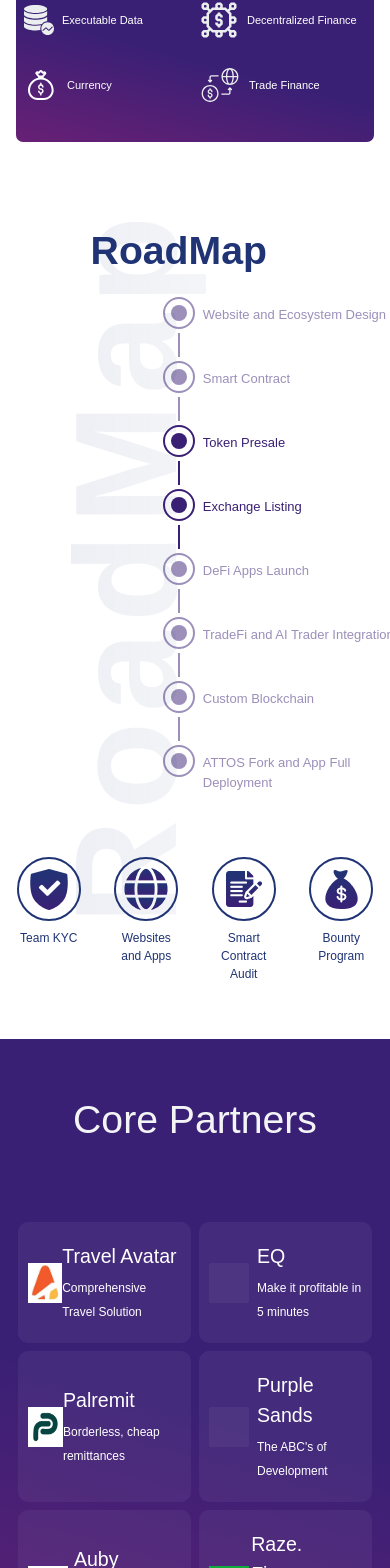
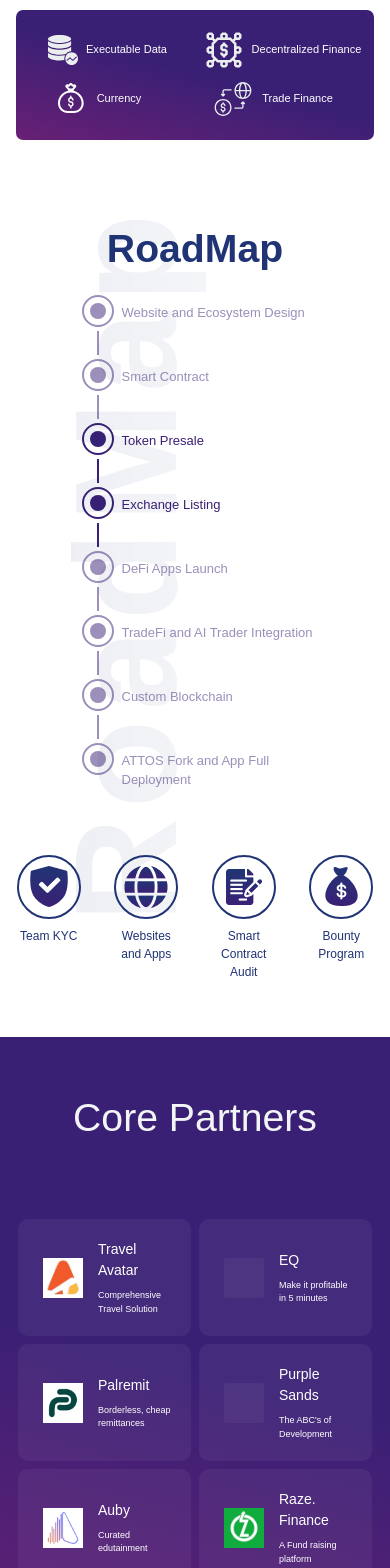
Before and after one commit to Goodness815/adashe, a React (Create React App) app: page / in a window 390 px wide. Shown: the part 1639-3207 px from the top of the page. Built offline with nearby package versions, Linux system fonts and the light colour scheme.

Commit message:
updated darkmode color

```diff
--- a/src/components/Contact.js
+++ b/src/components/Contact.js
@@ -51,7 +51,7 @@ const ContactUs = () => {
           />
         </div>
 
-        <div class="mb-4">
+        <div className="mb-4">
 
           <textarea
             id="message"
@@ -59,7 +59,7 @@ const ContactUs = () => {
             value={formData.message}
             onChange={handleInputChange}
             rows="4"
-            class="w-full px-4 py-2 kaydinput rounded-lg placeholder:text-dark-200"
+            className="w-full px-4 py-2 kaydinput rounded-lg placeholder:text-dark-200"
             placeholder="Message"
             required
           ></textarea>
@@ -67,7 +67,7 @@ const ContactUs = () => {
 
         <button
           type="submit"
-          class="bg-[#3A207500] border-2 border-[#3A2075] text-[#3A2075] font-medium py-2 px-4 rounded-lg transition duration-300 ease-in-out"
+          className="bg-[#3A207500] border-2 border-[#3A2075] text-[#3A2075] font-medium py-2 px-4 rounded-lg transition duration-300 ease-in-out"
         >
           Send Message
         </button>
--- a/src/components/FeatureComponent.js
+++ b/src/components/FeatureComponent.js
@@ -22,35 +22,38 @@ const FeatureComponent = () => {
         </h2>
         <p className="text-lg font-light mb-6">
           {showFullText ? initialText : initialText.slice(0, 351)}
+          <br />
           <span onClick={toggleText} className="cursor-pointer underline">
-            {showFullText ? "view less" : "..view more"}
+            {showFullText ? "view less" : "view more"}
           </span>
         </p>
       </div>
       <div className="p-4 rounded-lg mt-">
         <div className="md:flex md:flex-row md:justify-center grid grid-cols-2 gap-2 py-5 px-2 custom-gradient featureComponentContainer Kaydborder">
           {/* Data */}
-          <div className="w-full md:w-1/2 lg:w-1/4 text-center flex items-center mb-4 projectAdashe">
+          <div className="w-full md:w-1/2 lg:w-1/4 text-center flex items-center justify-content-center projectAdashe">
             <img src={databaseLogo} alt="databaseLogo" className="pr-2" />
             <p className="text-white text-xms md:text-sm">Executable Data</p>
           </div>
 
           {/* DEFI */}
-          <div className="w-full md:w-1/2 lg:w-1/4 text-center flex items-center mb-4 projectAdashe">
+          <div className="w-full md:w-1/2 lg:w-1/4 text-center flex items-center justify-content-center projectAdashe">
             <img src={investmentLogo} alt="investmentLogo" className="pr-2" />
-            <p className="text-white text-xms md:text-sm">Decentralized Finance</p>
+            <p className="text-white text-xms md:text-sm">
+              Decentralized Finance
+            </p>
           </div>
 
           {/* Currency */}
-          <div className="w-full md:w-1/2 lg:w-1/4 text-center flex items-center mb-4 projectAdashe">
+          <div className="w-full md:w-1/2 lg:w-1/4 text-center flex items-center justify-content-center projectAdashe">
             <img src={moneyLogo} alt="moneyLogo" className="pr-2" />
-            <p className="text-white text-xms md:text-sm">Currency</p>
+            <p className="text-white text-xms md:text-sm pr-5">Currency</p>
           </div>
 
           {/* Trade Finance */}
-          <div className="w-full md:w-1/2 lg:w-1/4 text-center flex items-center mb-4 projectAdashe">
+          <div className="w-full md:w-1/2 lg:w-1/4 text-center flex items-center justify-content-center projectAdashe">
             <img src={moneyExchange} alt="moneyExchange" className="pr-2" />
-            <p className="text-white text-xms md:text-sm">Trade Finance</p>
+            <p className="text-white text-xms md:text-sm pr-5">Trade Finance</p>
           </div>
         </div>
       </div>
--- a/src/components/FiveColumnRow.js
+++ b/src/components/FiveColumnRow.js
@@ -10,7 +10,7 @@ const FiveColumnRow = () => {
     <div className="container mx-auto mt-16" id='SERVICE'>
       <div className="flex flex-wrap justify-center md:justify-between">
         <div className="w-full md:w-1/5 p-4 md:p-2 text-center">
-          <p className='text-xxl font-semibold text-[#3A2075]'>Smart <br></br>Contracts</p>
+          <p className='text-xxl font-semibold text-[#3A2075] services_text'>Smart <br></br>Contracts</p>
         </div>
         <div className="w-1/1 md:w-1/5 p-4 md:p-2 text-center">
           <div className="bg-[#3A2075] rounded-full sm:w-16 sm:h-16 w-12 h-12 mx-auto mb-2 flex justify-center items-center borderColor">
--- a/src/components/Partners.js
+++ b/src/components/Partners.js
@@ -8,7 +8,10 @@ import travel from "../assets/logo//travel.jpg";
 
 const Partners = () => {
   return (
-    <div className="bg-[#3A2075] custom-gradient mt-10 addpadding" id="Partners">
+    <div
+      className="bg-[#3A2075] custom-gradient mt-10 addpadding"
+      id="Partners"
+    >
       <div className="container mx-auto">
         <h2 className="text-xl text-gray-100 mb-16 mt-8 text-center newHead">
           Core Partners
@@ -16,28 +19,31 @@ const Partners = () => {
         <div className="grid grid-cols-2 md:grid-cols-3 gap-2 py-2 px-2">
           {/* Partner 1 */}
 
-            <div className="p-4 flex items-center md:p-2 main addpadding">
-            <a href="https://tvaofficial.com/"><img
+          <div className="partners_item p-4 flex items-center md:p-2 main addpadding">
+            <a href="https://tvaofficial.com/">
+              <img
                 src={travel} /* Replace with the URL of your image */
                 alt="Partner 1"
                 className="w-10 h-10 md:w-16 md:h-16 mr-2"
-            /></a>
-            <div>
-            <a href="https://tvaofficial.com/"> <p className="text-white mb-1 text-lg">Travel Avatar</p>
+              />
+            </a>
+            <a className="parters_item_right" href="https://tvaofficial.com/">
+              {" "}
+              <p className="text-white mb-1 text-lg">Travel Avatar</p>
               <span className="text-[#FFFFFF] md:text-ssm text-xs">
                 Comprehensive Travel Solution
-              </span></a>
-            </div>
+              </span>
+            </a>
           </div>
 
           {/* Partner 2 */}
-          <div className="p-4 flex items-center md:p-2 main addpadding">
+          <div className="partners_item p-4 flex items-center md:p-2 main addpadding">
             <img
               src={icon} /* Replace with the URL of your image */
               alt="Partner 2"
               className="w-10 h-10 md:w-16 md:h-16 mr-2"
             />
-            <div>
+            <div className="parters_item_right">
               <p className="text-white mb-1 text-lg">EQ</p>
               <span className="text-[#FFFFFF] md:text-ssm text-xs">
                 Make it profitable in 5 minutes
@@ -46,28 +52,32 @@ const Partners = () => {
           </div>
 
           {/* Partner 3 */}
-          <div className="p-4 flex items-center md:p-2 main addpadding">
-          <a href="http://www.palremit.com"> <img
+          <div className="partners_item p-4 flex items-center md:p-2 main addpadding">
+            <a href="http://www.palremit.com">
+              {" "}
+              <img
                 src={palremit} /* Replace with the URL of your image */
                 alt="Partner 3"
                 className="w-10 h-10 md:w-16 md:h-16 mr-2"
-            /></a>
-            <div>
-            <a href="http://www.palremit.com"> <p className="text-white mb-1 text-lg">Palremit</p>
+              />
+            </a>
+            <a className="parters_item_right" href="http://www.palremit.com">
+              {" "}
+              <p className="text-white mb-1 text-lg">Palremit</p>
               <span className="text-[#FFFFFF] md:text-ssm text-xs">
                 Borderless, cheap remittances
-              </span></a>
-            </div>
+              </span>
+            </a>
           </div>
 
           {/* Partner 4 */}
-          <div className="p-4 flex items-center md:p-2 main addpadding">
+          <div className="partners_item p-4 flex items-center md:p-2 main addpadding">
             <img
               src={icon} /* Replace with the URL of your image */
               alt="Partner 4"
               className="w-10 h-10 md:w-16 md:h-16 mr-2"
             />
-            <div>
+            <div className="parters_item_right">
               <p className="text-white mb-1 text-lg">Purple Sands</p>
               <span className="text-[#FFFFFF] md:text-ssm text-xs">
                 The ABC's of Development
@@ -76,39 +86,50 @@ const Partners = () => {
           </div>
 
           {/* Partner 5 */}
-          <div className="p-4 flex items-center md:p-2 main addpadding">
-          <a href="https://play.google.com/store/apps/details?id=com.heyauby.heyauby"> <img
+          <div className="partners_item p-4 flex items-center md:p-2 main addpadding">
+            <a href="https://play.google.com/store/apps/details?id=com.heyauby.heyauby">
+              {" "}
+              <img
                 src={auby} /* Replace with the URL of your image */
                 alt="Partner 5"
                 className="w-10 h-10 md:w-16 md:h-16 mr-2"
-            /></a>
-            <div>
-            <a href="https://play.google.com/store/apps/details?id=com.heyauby.heyauby"> <p className="text-white mb-1 text-lg">Auby</p>
+              />
+            </a>
+            <a
+              className="parters_item_right"
+              href="https://play.google.com/store/apps/details?id=com.heyauby.heyauby"
+            >
+              {" "}
+              <p className="text-white mb-1 text-lg">Auby</p>
               <span className="text-[#FFFFFF] md:text-ssm text-xs">
                 Curated edutainment
-              </span></a>
-            </div>
+              </span>
+            </a>
           </div>
 
           {/* Partner 6 */}
-          <div className="p-4 flex items-center md:p-2 main addpadding">
-          <a href="http://www.raze.finance"> <img
+          <div className="partners_item p-4 flex items-center md:p-2 main addpadding">
+            <a href="http://www.raze.finance">
+              {" "}
+              <img
                 src={raze} /* Replace with the URL of your image */
                 alt="Partner 6"
                 className="w-10 h-10 md:w-16 md:h-16 mr-2"
-            /></a>
-            <div>
-            <a href="http://www.raze.finance"><p className="text-white mb-1 text-lg">Raze. Finance</p>
+              />
+            </a>
+            <a className="parters_item_right" href="http://www.raze.finance">
+              <p className="text-white mb-1 text-lg">Raze. Finance</p>
               <span className="text-[#FFFFFF] md:text-ssm text-xs">
                 A Fund raising platform
-              </span></a>
-            </div>
+              </span>
+            </a>
           </div>
         </div>
         <div className="kaydmore">
           <a href="#Partners" className="text-gray-200 text-center">
             More Partners
-        </a></div>
+          </a>
+        </div>
 
         <div className="mt-3"></div>
       </div>
--- a/src/components/TwoColumnComponent.js
+++ b/src/components/TwoColumnComponent.js
@@ -15,7 +15,7 @@ const TwoColumnComponent = () => {
           perpetually connecting the world of finance and data.
         </p>
         <div className="mt-8 flex space-x-4">
-          <button className="bg-[#203475] text-white px-4 py-2 rounded-md">
+          <button className="bg-[#203475] text-white px-4 py-2 rounded-md button-firstOne">
             Buy Token
           </button>
           <button className="border border-[#203475] text-[#203475] px-4 py-2 rounded-md button-firstTwo">
--- a/src/index.css
+++ b/src/index.css
@@ -1,21 +1,19 @@
 @tailwind base;
 @tailwind components;
 @tailwind utilities;
-@import url('https://fonts.cdnfonts.com/css/helvetica-neue-55');
-@import url('https://fonts.cdnfonts.com/css/montserrat');
-
-
+@import url("https://fonts.cdnfonts.com/css/helvetica-neue-55");
+@import url("https://fonts.cdnfonts.com/css/montserrat");
 
 .custom-font {
-  font-family: 'Montserrat', sans-serif;
+  font-family: "Montserrat", sans-serif;
 }
 
 /* CSS */
 /* Light mode styles */
 body {
   background-color: #ffffff;
-  color:gray;
-  font-family: 'Montserrat', sans-serif;
+  color: gray;
+  font-family: "Montserrat", sans-serif;
   font-stretch: expanded;
 }
 .projectAdashe {
@@ -30,9 +28,8 @@ body {
   }
 }
 
-
 .custom-gradient {
-  background: linear-gradient(15deg, #682075, #3A2075, #3A2075);
+  background: linear-gradient(15deg, #682075, #3a2075, #3a2075);
 }
 
 .button-firstTwo {
@@ -45,9 +42,8 @@ body {
 }
 
 .documentButton {
-  background: linear-gradient(15deg, #682075, #3A2075, #3A2075);
+  background: linear-gradient(15deg, #682075, #3a2075, #3a2075);
 }
-
 
 /* Dark mode styles */
 .dark-mode body {
@@ -55,26 +51,33 @@ body {
   color: #ffffff;
 }
 
-
 .dark-mode a {
   color: #ffffff;
 }
 
 .dark-mode h2 {
-  color: #3A2075;
+  color: #875aef;
+}
+
+.dark-mode .fourColumnText {
+  color: #875aef;
 }
 
 .dark-mode .button-firstTwo {
-  border-color: #3A2075;
-  color: #3A2075;
+  border-color: #875aef;
+  color: white;
+}
+.dark-mode .button-firstOne {
+  background-color: #875aef;
+  color: white;
 }
 
 .dark-mode .team-container {
-  background-color: #2034750D;
+  background-color: #2034750d;
 }
 
 .dark-mode .team-text {
-  color: rgb(147, 145, 145);
+  color: rgb(202, 202, 202);
 }
 
 .dark-mode .advisors {
@@ -82,11 +85,11 @@ body {
 }
 
 .dark-mode .newHead {
-  color: rgb(168, 166, 166);
+  color: rgb(255, 255, 255);
 }
 
 .dark-mode .faqContainer {
-  background-color: #DDDFE5;
+  background-color: #dddfe5;
 }
 
 .dark-mode .borderColor {
@@ -94,21 +97,46 @@ body {
 }
 
 .dark-mode .allocationTable {
-  background-color: #3A2075;
+  background-color: #3a2075;
 }
 
 .dark-mode .spanAdvisor {
-  color: #3A2075;
+  color: #3a2075;
 }
 
 .dark-mode .documentButton {
   background-color: #121212;
-  border: 1px solid #3A2075;
+  border: 1px solid #3a2075;
   border-radius: 5px;
 }
+.dark-mode .writeStyleText {
+  background: linear-gradient(
+    270deg,
+    rgba(139, 140, 140, 0.1) -30.2%,
+    rgba(255, 255, 255, 0.02) 153.22%
+  );
+  background-clip: text;
+  -webkit-background-clip: text;
+  -webkit-text-fill-color: transparent;
+}
+.dark-mode #ROADMAP span {
+  color: white !important;
+}
 
+.dark-mode .round_roadmap {
+  background-color: white !important;
+}
+.dark-mode .rounded-full {
+  border-color: white !important;
+}
+.dark-mode .rounded-full div {
+  background-color: white !important;
+}
+.dark-mode .rounded-full {
+  border-color: white !important;
+}
 .dark-mode .featureComponentContainer {
-  background-color: #3A2075;
+  background-color: #3a2075;
 }
 
 .dark-mode .percentOff {
@@ -132,6 +160,67 @@ body {
   color: rgb(201, 196, 196);
 }
 
-.dark-mode .faqOpen{
-  background: #E6E2EC;
+.dark-mode .faqOpen {
+  background: #e6e2ec;
 }
+.dark-mode .hamburger {
+  color: white;
+}
+.dark-mode .kaydcolor {
+  color: white;
+  font-weight: 800;
+}
+
+.roadmap-container {
+  width: 91.666667%;
+}
+.dark-mode .services_text {
+  color: #875aef;
+}
+.dark-mode .vertical-align-top {
+  color: #875aef;
+}
+.dark-mode .kaydmap .font-semibold {
+  color: #875aef;
+}
+.dark-mode button.rounded-md:first-of-type {
+  border-color: #875aef;
+  color: #fff;
+}
+.parters_item_right {
+  display: flex;
+  flex-direction: column;
+  align-items: center;
+  justify-content: center;
+}
+.parters_item_right p {
+  text-align: start !important;
+  width: 100%;
+}
+@media screen and (max-width: 770px) {
+  .partners_item img {
+    margin: 0px 15px;
+  }
+  .roadmap-container {
+    width: 85%;
+  }
+}
+@media screen and (max-width: 500px) {
+  .partners_item p {
+    font-size: 14px;
+  }
+  .partners_item span {
+    font-size: 9px;
+  }
+}
+@media screen and (max-width: 400px) {
+  .roadmap-container {
+    width: 100%;
+  }
+  .roadmap-container .space-y-1 {
+    width: 50%;
+  }
+  .parters_item_right {
+    width: 50%;
+  }
+}
```
Also changed, not shown: src/assets/styles/Customkayd.css (+46 -60 lines), src/components/AboutAdashe.js (+10 -10 lines), src/components/FourColumnComponent.js (+4 -4 lines), src/components/Navbar.js (+5 -5 lines), src/components/Roadmap.js (+8 -8 lines), src/components/Team.js (+4 -4 lines), src/assets/logo/world.svg. Lines whose indentation alone changed are shown as unchanged.
